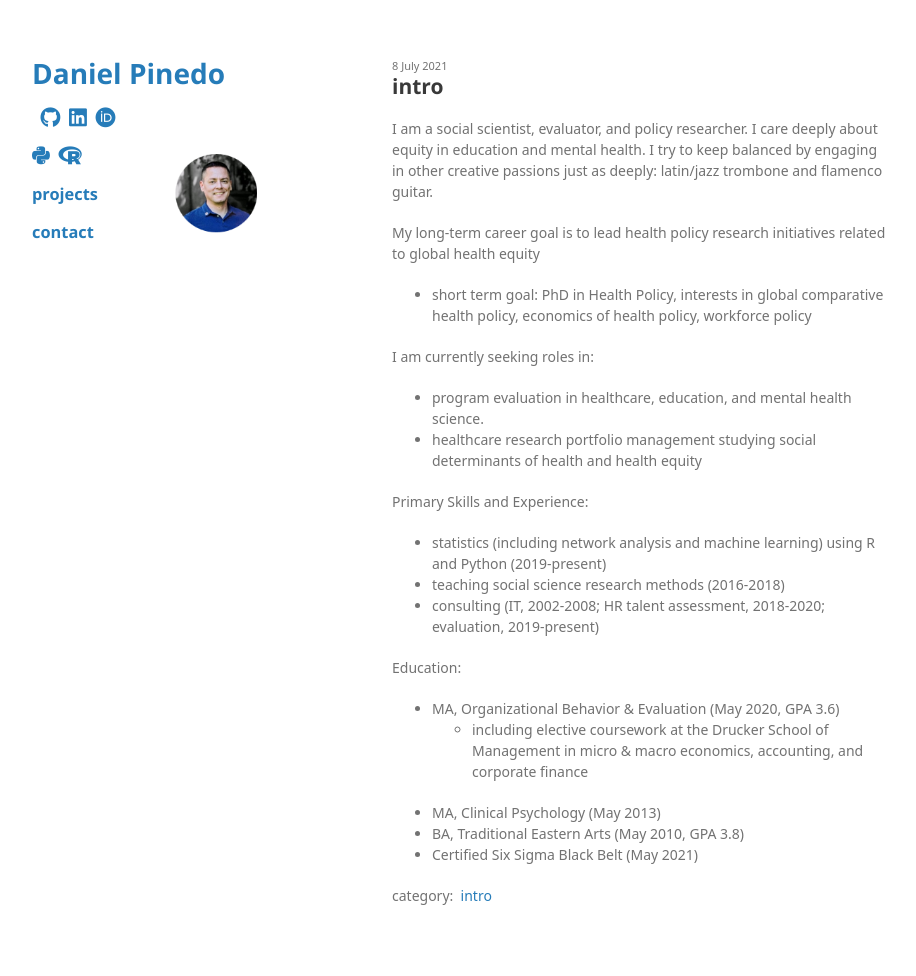
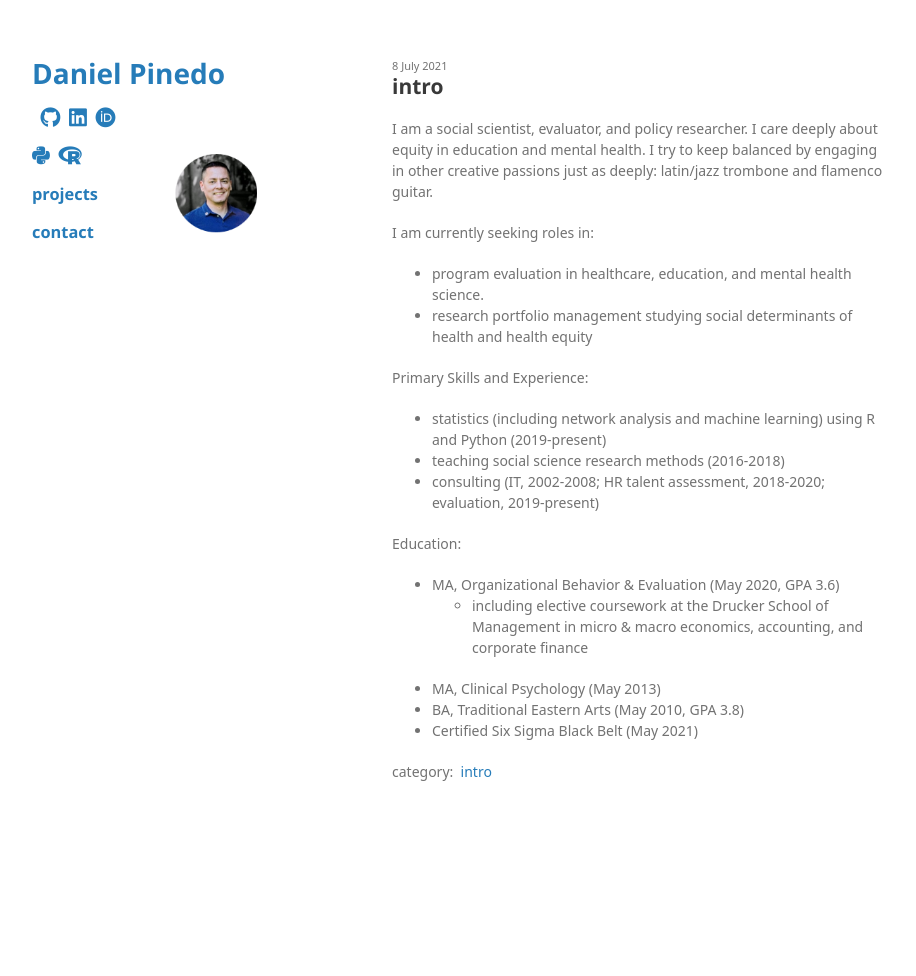
Before and after one commit to odenipinedo/odenipinedo.github.io, a Jekyll site: the page built from _posts/2021-07-08-intro.md, in a window 1280 px wide. Shown: the whole page, without its empty margins (178-1094 px from the left). Built offline with Jekyll 4.4.1, drawn with Linux system fonts in a browser that asks for light colours; nearby versions of some CDN libraries; some web fonts are replaced; a style sheet for code colours, icons or effects is not loaded; the repository's description, which GitHub fills in, is left out; after the commit the page ends 900 px from its top, so only the background shows below that.

Commit message:
Update 2021-07-08-intro.md

```diff
--- a/_posts/2021-07-08-intro.md
+++ b/_posts/2021-07-08-intro.md
@@ -8,17 +8,14 @@ featured: true
 sitemap:
   priority: 0.5
   changefreq: 'monthly'
-  lastmod: 2021-07-10
+  lastmod: 2021-07-13
   exclude: 'no'
 ---
 I am a social scientist, evaluator, and policy researcher. I care deeply about equity in education and mental health. I try to keep balanced by engaging in other creative passions just as deeply: latin/jazz trombone and flamenco guitar.
 
-My long-term career goal is to lead health policy research initiatives related to global health equity
-- short term goal: PhD in Health Policy, interests in global comparative health policy, economics of health policy, workforce policy
-
 I am currently seeking roles in:
 - program evaluation in healthcare, education, and mental health science.
-- healthcare research portfolio management studying social determinants of health and health equity
+- research portfolio management studying social determinants of health and health equity
 
 Primary Skills and Experience:
 - statistics (including network analysis and machine learning) using R and Python (2019-present)
```
